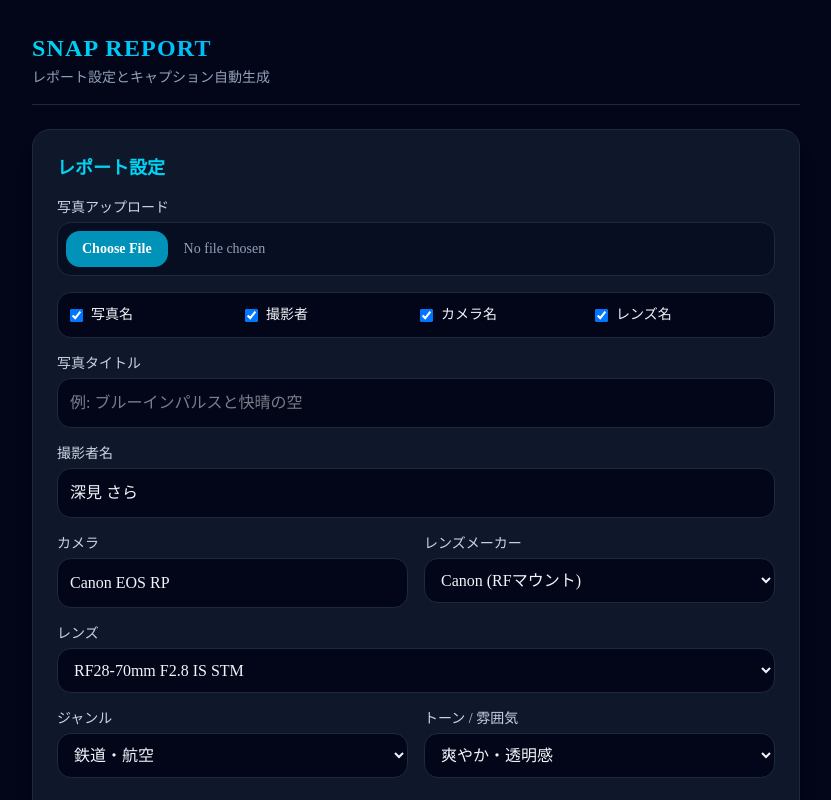
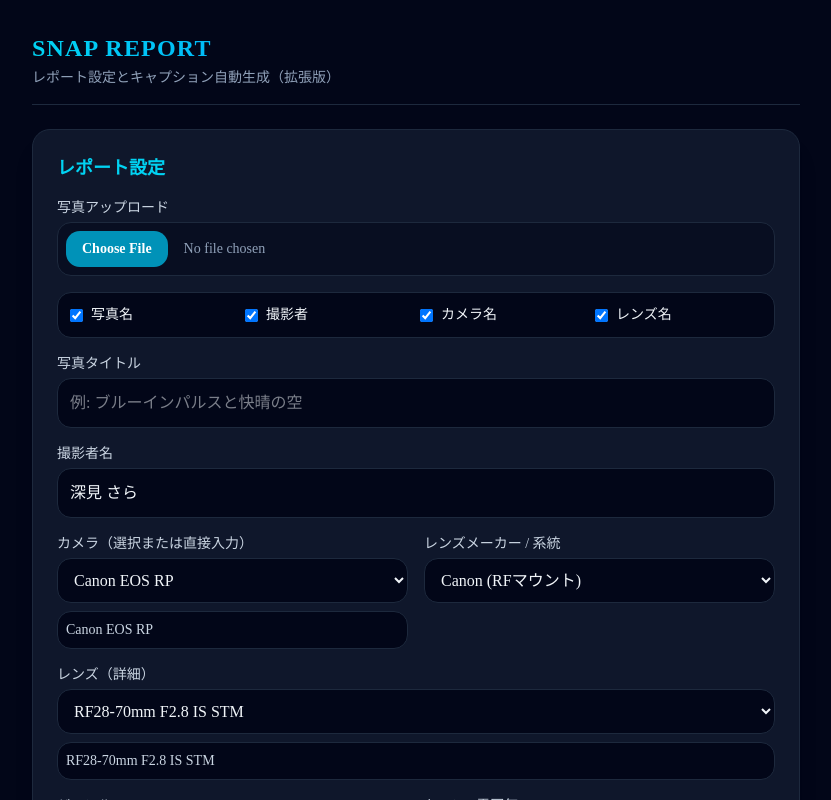
Before and after one commit to eminem1210-star/snap-report, a Next.js app: page /reports/new in a window 1280 px wide. Shown: the top 800 px of the page, without its empty margins (224-1055 px from the left). Built offline with nearby package versions, Linux system fonts and the light colour scheme.

Commit message:
feat: add rich camera and lens options including RF100-400 and RICOH GR

```diff
--- a/app/reports/new/page.tsx
+++ b/app/reports/new/page.tsx
@@ -1,55 +1,95 @@
 'use client';
 import { useState } from 'react';
 
-// メーカーごとの豊富なレンズデータ
+// メーカーごとの豊富なレンズデータ（リクエストいただいたRF100-400等も追加）
 const LENS_DATA: { [key: string]: string[] } = {
   'Canon (RFマウント)': [
     'RF28-70mm F2.8 IS STM',
+    'RF100-400mm F5.6-8 IS USM',
     'RF24-105mm F4 L IS USM',
     'RF70-200mm F2.8 L IS USM',
     'RF100-500mm F4.5-7.1 L IS USM',
+    'RF200-800mm F6.3-9 IS USM',
     'RF50mm F1.8 STM',
+    'RF35mm F1.8 Macro IS STM',
   ],
   'Canon (EFマウント)': [
     'EF24-70mm F2.8L II USM',
     'EF70-200mm F2.8L IS III USM',
     'EF100-400mm F4.5-5.6L IS II USM',
+    'EF400mm F5.6L USM',
     'EF50mm F1.8 STM',
   ],
   'Sony (Eマウント)': [
     'FE 24-70mm F2.8 GM II',
     'FE 70-200mm F2.8 GM OSS II',
     'FE 200-600mm F5.6-6.3 G OSS',
+    'FE 70-300mm F4.5-5.6 G OSS',
     'FE 50mm F1.4 GM',
+    'E 18-135mm F3.5-5.6 OSS',
   ],
   'Nikon (Zマウント)': [
     'NIKKOR Z 24-70mm f/2.8 S',
     'NIKKOR Z 70-200mm f/2.8 VR S',
     'NIKKOR Z 180-600mm f/5.6-6.3 VR',
+    'NIKKOR Z 100-400mm f/4.5-5.6 VR S',
+    'NIKKOR Z 40mm f/2',
   ],
-  'Tamron / Sigma (汎用)': [
+  'Fujifilm (Xマウント)': [
+    'XF16-55mmF2.8 R LM WR',
+    'XF50-140mmF2.8 R LM OIS WR',
+    'XF150-600mmF5.6-8 R LM OIS WR',
+    'XF35mmF1.4 R',
+    'XF27mmF2.8 R WR',
+  ],
+  'Tamron / Sigma / その他': [
     'タムロン 150-500mm F/5-6.7 Di III VC VXD',
+    'タムロン 50-400mm F/4.5-6.3 Di III VC VXD',
     'シグマ 60-600mm F4.5-6.3 DG DN OS | Sports',
     'シグマ 150-600mm F5-6.3 DG OS HSM',
   ],
-  'オールドレンズ・その他': [
+  'オールドレンズ・コンパクト': [
     'Super-Takumar 55mm F1.8',
+    'Super-Takumar 135mm F2.5',
     'Yashica Electro 35 (CC/GSN)',
     'Konica C35 EF',
-    'その他オールドレンズ',
+    'RICOH GRレンズ (内蔵)',
   ]
 };
+
+// 豊富なカメラ選択肢（RICOH GRや各種モデルを追加）
+const CAMERA_OPTIONS = [
+  'Canon EOS RP',
+  'Canon EOS 6D',
+  'Canon EOS R3',
+  'Canon EOS R5 / R5 Mark II',
+  'Canon EOS R6 Mark II',
+  'Canon EOS R7',
+  'Canon EOS R8',
+  'Sony α7 IV',
+  'Sony α7R V',
+  'Sony α1',
+  'Nikon Z8',
+  'Nikon Z6III',
+  'Fujifilm X-T5',
+  'Fujifilm X-H2',
+  'RICOH GR III',
+  'RICOH GR IIIx',
+  'Minolta α-303si (フィルム)',
+  'Yashica Electro 35 (フィルム)',
+  'Konica C35 EF (フィルム)',
+  'その他カメラ'
+];
 
 export default function NewReportPage() {
   const [selectedMaker, setSelectedMaker] = useState('Canon (RFマウント)');
   const [selectedLens, setSelectedLens] = useState('RF28-70mm F2.8 IS STM');
   const [title, setTitle] = useState('');
-  const [photographer, setPhotographer] = useState('深見 さら'); // 撮影者
+  const [photographer, setPhotographer] = useState('深見 さら');
   const [camera, setCamera] = useState('Canon EOS RP');
   const [genre, setGenre] = useState('鉄道・航空');
   const [tone, setTone] = useState('爽やか・透明感');
 
-  // 表示項目のチェックボックス状態
   const [showTitle, setShowTitle] = useState(true);
   const [showCamera, setShowCamera] = useState(true);
   const [showLens, setShowLens] = useState(true);
@@ -145,10 +185,9 @@ export default function NewReportPage() {
           <h1 className="text-2xl font-black tracking-wider text-transparent bg-clip-text bg-gradient-to-r from-cyan-400 to-indigo-500">
             SNAP REPORT
           </h1>
-          <p className="text-sm text-slate-400 mt-1">レポート設定とキャプション自動生成</p>
+          <p className="text-sm text-slate-400 mt-1">レポート設定とキャプション自動生成（拡張版）</p>
         </header>
 
-        {/* レポート設定エリア */}
         <div className="bg-slate-900 border border-slate-800 rounded-2xl p-6 shadow-xl space-y-4">
           <h2 className="text-lg font-bold text-cyan-400">レポート設定</h2>
 
@@ -168,7 +207,6 @@ export default function NewReportPage() {
             </div>
           )}
 
-          {/* 画像に含める項目のチェックボックス */}
           <div className="grid grid-cols-2 md:grid-cols-4 gap-2 bg-slate-950 p-3 rounded-xl border border-slate-800 text-sm">
             <label className="flex items-center space-x-2 cursor-pointer">
               <input type="checkbox" checked={showTitle} onChange={(e) => setShowTitle(e.target.checked)} className="rounded bg-slate-900 border-slate-700 text-cyan-500" />
@@ -211,17 +249,27 @@ export default function NewReportPage() {
 
           <div className="grid grid-cols-1 md:grid-cols-2 gap-4">
             <div>
-              <label className="block text-sm font-medium mb-1 text-slate-300">カメラ</label>
+              <label className="block text-sm font-medium mb-1 text-slate-300">カメラ（選択または直接入力）</label>
+              <select
+                value={camera}
+                onChange={(e) => setCamera(e.target.value)}
+                className="w-full p-3 bg-slate-950 border border-slate-800 rounded-xl focus:outline-none focus:border-cyan-500 text-slate-100 mb-2"
+              >
+                {CAMERA_OPTIONS.map((cam) => (
+                  <option key={cam} value={cam}>{cam}</option>
+                ))}
+              </select>
               <input
                 type="text"
                 value={camera}
                 onChange={(e) => setCamera(e.target.value)}
-                className="w-full p-3 bg-slate-950 border border-slate-800 rounded-xl focus:outline-none focus:border-cyan-500 text-slate-100"
+                placeholder="直接入力も可能"
+                className="w-full p-2 bg-slate-950 border border-slate-800 rounded-xl text-sm focus:outline-none focus:border-cyan-500 text-slate-300"
               />
             </div>
 
             <div>
-              <label className="block text-sm font-medium mb-1 text-slate-300">レンズメーカー</label>
+              <label className="block text-sm font-medium mb-1 text-slate-300">レンズメーカー / 系統</label>
               <select
                 value={selectedMaker}
                 onChange={(e) => handleMakerChange(e.target.value)}
@@ -235,16 +283,23 @@ export default function NewReportPage() {
           </div>
 
           <div>
-            <label className="block text-sm font-medium mb-1 text-slate-300">レンズ</label>
+            <label className="block text-sm font-medium mb-1 text-slate-300">レンズ（詳細）</label>
             <select
               value={selectedLens}
               onChange={(e) => setSelectedLens(e.target.value)}
-              className="w-full p-3 bg-slate-950 border border-slate-800 rounded-xl focus:outline-none focus:border-cyan-500 text-slate-100"
+              className="w-full p-3 bg-slate-950 border border-slate-800 rounded-xl focus:outline-none focus:border-cyan-500 text-slate-100 mb-2"
             >
               {LENS_DATA[selectedMaker]?.map((lens) => (
                 <option key={lens} value={lens}>{lens}</option>
               ))}
             </select>
+            <input
+              type="text"
+              value={selectedLens}
+              onChange={(e) => setSelectedLens(e.target.value)}
+              placeholder="リストにない場合はここに直接入力できます"
+              className="w-full p-2 bg-slate-950 border border-slate-800 rounded-xl text-sm focus:outline-none focus:border-cyan-500 text-slate-300"
+            />
           </div>
 
           <div className="grid grid-cols-1 md:grid-cols-2 gap-4">
@@ -287,7 +342,6 @@ export default function NewReportPage() {
           </button>
         </div>
 
-        {/* 出力結果エリア */}
         {caption && (
           <div className="bg-slate-900 border border-slate-800 rounded-2xl p-6 shadow-xl space-y-3">
             <h2 className="text-lg font-bold text-cyan-400">生成されたキャプション</h2>
```
